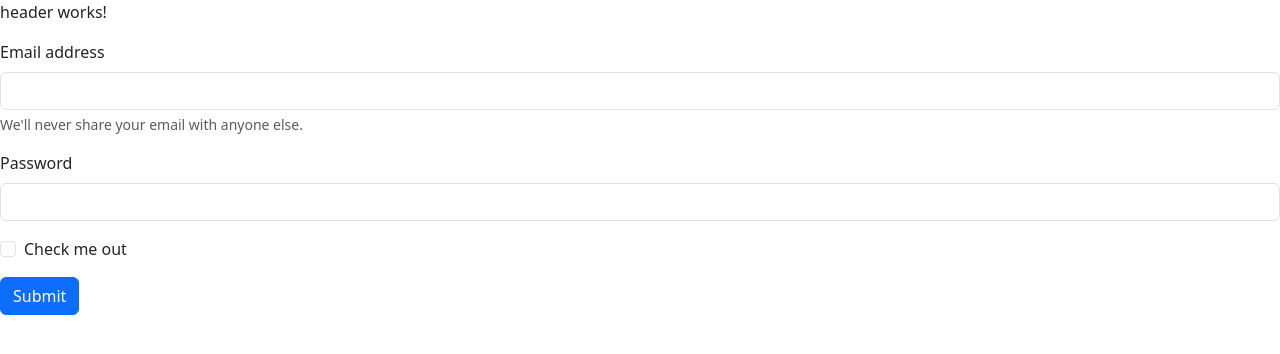
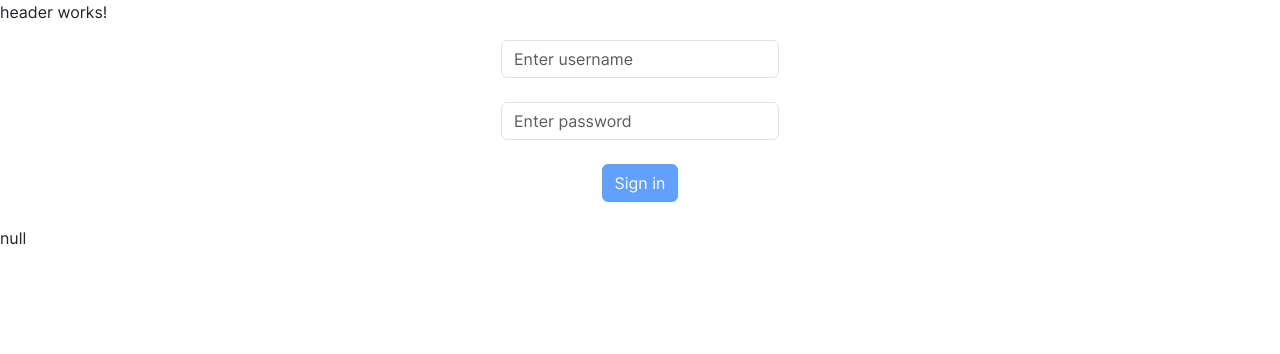
Before and after one commit to daliborstakic/blogpost-app, an Angular app in the folder blogpost-front/: page / in a window 1280 px wide. Shown: the top 354 px of the page. Built offline with nearby package versions, Linux system fonts and the light colour scheme.

Commit message:
Add login form, new font family and placeholder testing code

```diff
--- a/blogpost-front/src/app/components/login/login.component.html
+++ b/blogpost-front/src/app/components/login/login.component.html
@@ -1,23 +1,32 @@
-<form>
-  <div class="mb-3">
-    <label for="exampleInputEmail1" class="form-label">Email address</label>
-    <input
-      type="email"
-      class="form-control"
-      id="exampleInputEmail1"
-      aria-describedby="emailHelp"
-    />
-    <div id="emailHelp" class="form-text">
-      We'll never share your email with anyone else.
+<div class="d-flex text-center align-items-center justify-content-center">
+  <form (ngSubmit)="$event.preventDefault(); submit()" [formGroup]="loginForm">
+    <div data-mdb-input-init class="form-outline mb-4">
+      <input
+        type="name"
+        placeholder="Enter username"
+        id="form2Example1"
+        class="form-control"
+        formControlName="username"
+      />
     </div>
-  </div>
-  <div class="mb-3">
-    <label for="exampleInputPassword1" class="form-label">Password</label>
-    <input type="password" class="form-control" id="exampleInputPassword1" />
-  </div>
-  <div class="mb-3 form-check">
-    <input type="checkbox" class="form-check-input" id="exampleCheck1" />
-    <label class="form-check-label" for="exampleCheck1">Check me out</label>
-  </div>
-  <button type="submit" class="btn btn-primary">Submit</button>
-</form>
+    <div data-mdb-input-init class="form-outline mb-4">
+      <input
+        type="password"
+        id="form2Example2"
+        placeholder="Enter password"
+        class="form-control"
+        formControlName="password"
+      />
+    </div>
+    <button
+      type="submit"
+      data-mdb-button-init
+      data-mdb-ripple-init
+      class="btn btn-primary btn-block mb-4"
+      [disabled]="loginForm.invalid"
+    >
+      Sign in
+    </button>
+  </form>
+</div>
+{{ ispis | json }}
--- a/blogpost-front/src/app/components/login/login.component.ts
+++ b/blogpost-front/src/app/components/login/login.component.ts
@@ -1,12 +1,37 @@
+import { CommonModule } from '@angular/common';
 import { Component } from '@angular/core';
+import {
+  FormControl,
+  FormGroup,
+  ReactiveFormsModule,
+  Validators,
+} from '@angular/forms';
 
 @Component({
   selector: 'app-login',
   standalone: true,
-  imports: [],
+  imports: [ReactiveFormsModule, CommonModule],
   templateUrl: './login.component.html',
-  styleUrl: './login.component.css'
+  styleUrl: './login.component.css',
 })
 export class LoginComponent {
+  public loginForm: FormGroup = new FormGroup({
+    username: new FormControl<string>('', [
+      Validators.required,
+      Validators.minLength(6),
+    ]),
+    password: new FormControl<string>('', [
+      Validators.required,
+      Validators.pattern(
+        '^(?=.*?[A-Z])(?=.*?[a-z])(?=.*?[0-9])(?=.*?[#?!@$%^&*-]).{8,}$'
+      ),
+    ]),
+  });
 
+  public ispis: any = null;
+
+  submit() {
+    console.log(this.loginForm.value);
+    this.ispis = this.loginForm.value;
+  }
 }
--- a/blogpost-front/src/styles.css
+++ b/blogpost-front/src/styles.css
@@ -1 +1,8 @@
-/* You can add global styles to this file, and also import other style files */
+@font-face {
+  font-family: Inter;
+  src: url(./assets/Inter.ttf) format("truetype");
+}
+
+* {
+  font-family: Inter, sans-serif;
+}
```
Also changed, not shown: blogpost-front/src/assets/Inter.ttf (added).
